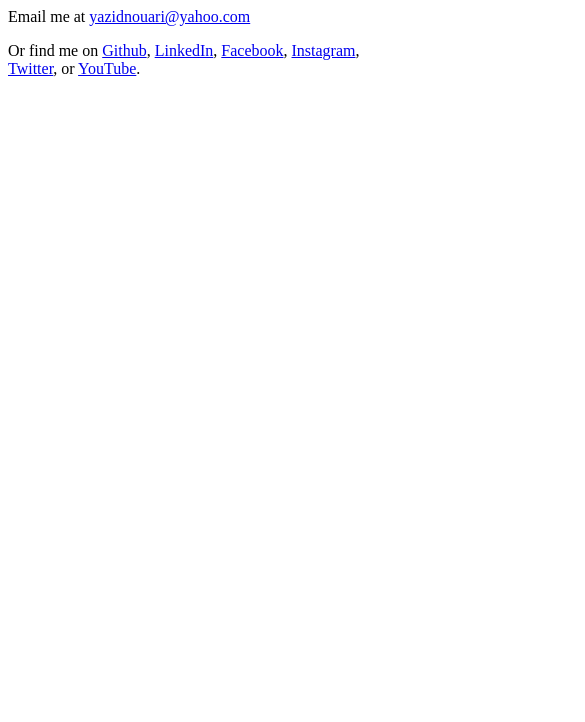
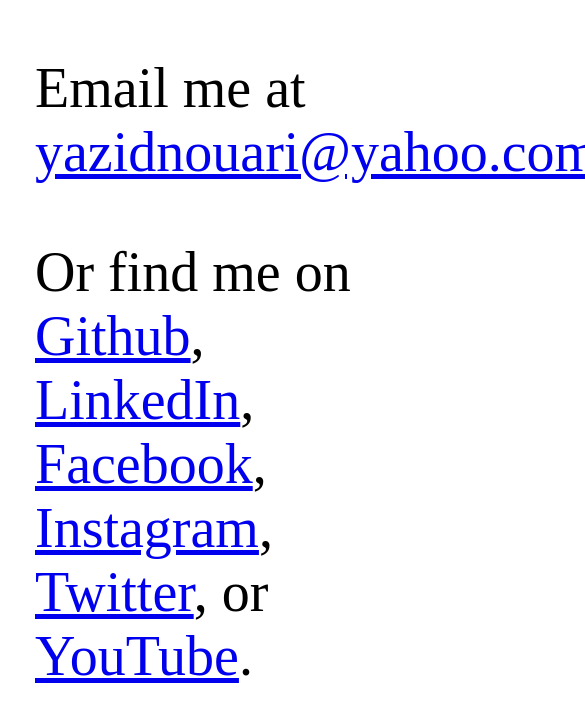
Before and after one commit to Yazidn/Yazidn.github.io, a plain HTML site: page index.html in a window 390 px wide. Shown: the whole page, 585 px wide, since content can reach past the window. Drawn offline with Linux system fonts and the light colour scheme.

Commit message:
Update index.html

```diff
--- a/index.html
+++ b/index.html
@@ -1,10 +1,35 @@
 <html>
   <head>
     <title>Yazid Nouari</title>
+
+    <style>
+      body {
+        margin: 0;
+        padding: 0;
+        height: 100%;
+        display: grid;
+        justify-content: center;
+        align-items: center;
+      }
+      @media only screen and (max-width: 600px) {
+        body {
+          display: initial;
+        }
+
+        p {
+          font-size: 56px;
+        }
+
+        div {
+          padding: 0 35px;
+        }
+      }
+    </style>
   </head>
   <body>
+    <div>
       <p>Email me at <a href="mailto: yazidnouari@yahoo.com">yazidnouari@yahoo.com</a></p>
       <p>Or find me on <a href="https://github.com/yazidn" target="_blank">Github</a>, <a href="https://linkedin.com/in/yazid-nouari-15262b185" target="_blank">LinkedIn</a>, <a href="https://facebook.com/yzdno" target="_blank">Facebook</a>, <a href="https://instagram.com/yazid_io" target="_blank">Instagram</a>, <a href="https://twitter.com/yazidn_" target="_blank">Twitter</a>, or <a href="https://youtube.com/channel/UClgqzanzcGOapYBUn7NsrOw" target="_blank">YouTube</a>.</p>
-      <!-- <a href="http://motherfuckingwebsite.com/">Why is your personal website so ugly? You might ask.</a> -->
+    </div>
   </body>
 </html>
```
